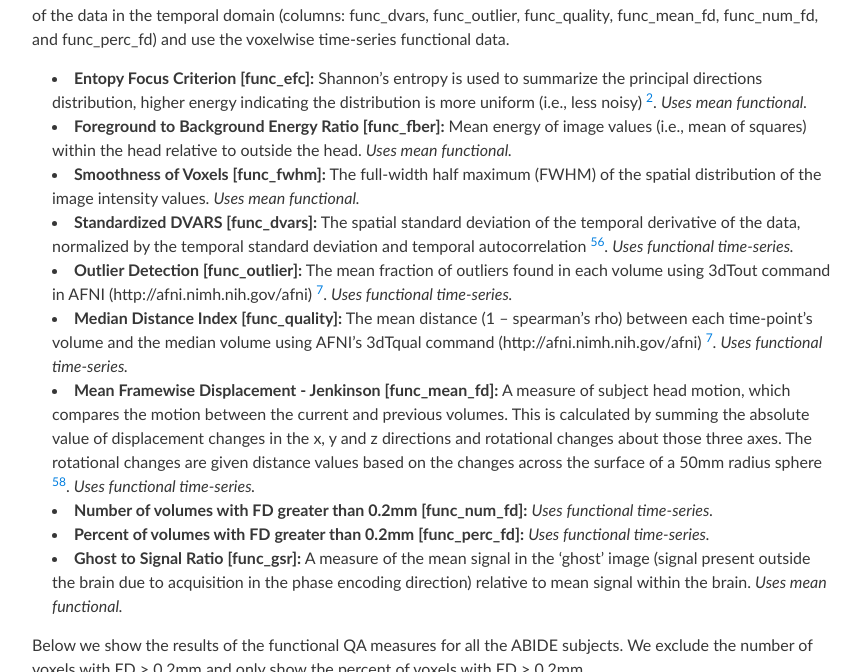
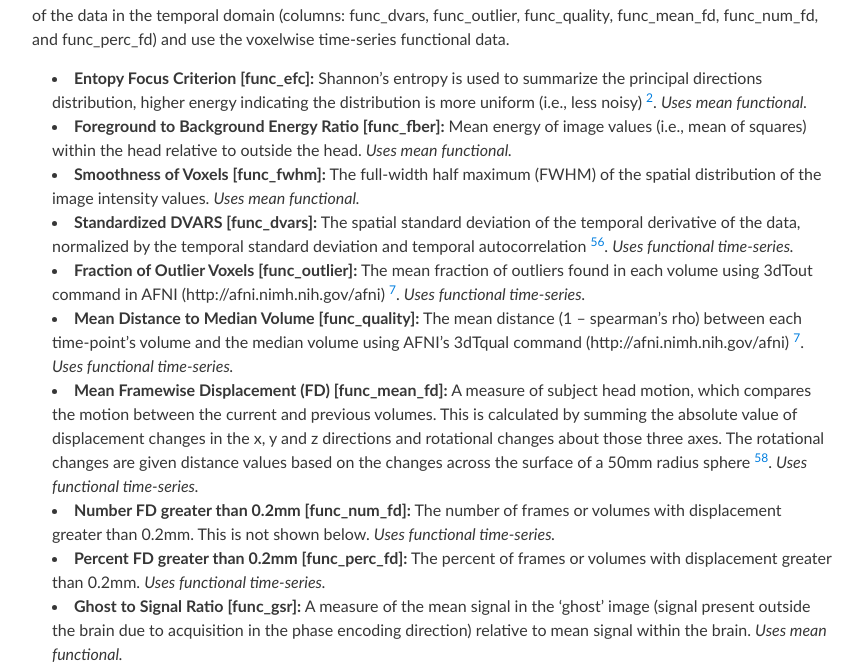
Before and after one commit to preprocessed-connectomes-project/abide, a Jekyll site: the page built from quality_assessment.md, in a window 1280 px wide and 900 px high, scrolled down 3857 px, cut to the strip 0-672 px from the top of the window. Shown: the whole strip, without its empty margins (208-1071 px from the left). Built offline with Jekyll 4.4.1, drawn with Linux system fonts in a browser that asks for light colours; some of the changed text lies outside the part shown.

Commit message:
sync labels between plots and text

```diff
--- a/quality_assessment.md
+++ b/quality_assessment.md
@@ -45,9 +45,9 @@
 * **Contrast to Noise Ratio [anat_cnr]:** Calculated as the mean of the gray matter values minus the mean of the white matter values, divided by the standard deviation of the air values [^1].
 * **Entopy Focus Criterion [anat_efc]:** Shannon’s entropy is used to summarize the principal directions distribution, higher energy indicating the distribution is more uniform (i.e., less noisy) [^2].
 * **Foreground to Background Energy Ratio [anat_fber]:** Mean energy of image values (i.e., mean of squares) within the head relative to outside the head.
-* **Smoothness of Voxels [anat_fwhm]:** The full-width half maximum (FWHM) of the spatial distribution of the image intensity values [^3].
-* **Artifact Detection [anat_qi1]:** The proportion of voxels with intensity corrupted by artifacts normalized by the number of voxels in the background [^4].
-* **Signal-to-Noise Ratio [anat_snr]:** The mean of image values within gray matter divided by the standard deviation of the image values within air (i.e., outside the head) [^1].
+* **Smoothness of Voxels [anat_fwhm]:** The full-width half maximum (FWHM) of the spatial distribution of the image intensity values in terms of voxels (e.g., a value of 3 implies smoothness of 3 voxels) [^3].
+* **Percent of Artifact Voxels [anat_qi1]:** The proportion of voxels with intensity corrupted by artifacts normalized by the number of voxels in the background [^4].
+* **Signal to Noise Ratio [anat_snr]:** The mean of image values within gray matter divided by the standard deviation of the image values within air (i.e., outside the head) [^1].
 
 Below we show the results of the anatomical QA measures for all the ABIDE subjects.
 
@@ -59,9 +59,9 @@
 
 ![Smoothness of Voxels](https://raw.githubusercontent.com/preprocessed-connectomes-project/abide/master/qa/plot/figure/anat-plot4.png "Smoothness of Voxels")
 
-![Artifact Detection](https://raw.githubusercontent.com/preprocessed-connectomes-project/abide/master/qa/plot/figure/anat-plot5.png "Artifact Detection")
+![Percent of Artifact Voxels](https://raw.githubusercontent.com/preprocessed-connectomes-project/abide/master/qa/plot/figure/anat-plot5.png "Percent of Artifact Voxels")
 
-![Signal-to-Noise Ratio](https://raw.githubusercontent.com/preprocessed-connectomes-project/abide/master/qa/plot/figure/anat-plot6.png "Signal-to-Noise Ratio")
+![Signal to Noise Ratio](https://raw.githubusercontent.com/preprocessed-connectomes-project/abide/master/qa/plot/figure/anat-plot6.png "Signal to Noise Ratio")
 
 ### Functional
 
@@ -71,11 +71,11 @@
 * **Foreground to Background Energy Ratio [func_fber]:** Mean energy of image values (i.e., mean of squares) within the head relative to outside the head. _Uses mean functional._
 * **Smoothness of Voxels [func_fwhm]:** The full-width half maximum (FWHM) of the spatial distribution of the image intensity values. _Uses mean functional._
 * **Standardized DVARS [func_dvars]:** The spatial standard deviation of the temporal derivative of the data, normalized by the temporal standard deviation and temporal autocorrelation [^5][^6]. _Uses functional time-series._
-* **Outlier Detection [func_outlier]:** The mean fraction of outliers found in each volume using 3dTout command in AFNI (http://afni.nimh.nih.gov/afni) [^7]. _Uses functional time-series._
-* **Median Distance Index [func_quality]:** The mean distance (1 – spearman’s rho) between each time-point's volume and the median volume using AFNI’s 3dTqual command (http://afni.nimh.nih.gov/afni) [^7]. _Uses functional time-series._
-* **Mean Framewise Displacement - Jenkinson [func_mean_fd]:** A measure of subject head motion, which compares the motion between the current and previous volumes. This is calculated by summing the absolute value of displacement changes in the x, y and z directions and rotational changes about those three axes. The rotational changes are given distance values based on the changes across the surface of a 50mm radius sphere [^5][^8]. _Uses functional time-series._
-* **Number of volumes with FD greater than 0.2mm [func_num_fd]:** _Uses functional time-series._
-* **Percent of volumes with FD greater than 0.2mm [func_perc_fd]:** _Uses functional time-series._
+* **Fraction of Outlier Voxels [func_outlier]:** The mean fraction of outliers found in each volume using 3dTout command in AFNI (http://afni.nimh.nih.gov/afni) [^7]. _Uses functional time-series._
+* **Mean Distance to Median Volume [func_quality]:** The mean distance (1 – spearman’s rho) between each time-point's volume and the median volume using AFNI’s 3dTqual command (http://afni.nimh.nih.gov/afni) [^7]. _Uses functional time-series._
+* **Mean Framewise Displacement (FD) [func_mean_fd]:** A measure of subject head motion, which compares the motion between the current and previous volumes. This is calculated by summing the absolute value of displacement changes in the x, y and z directions and rotational changes about those three axes. The rotational changes are given distance values based on the changes across the surface of a 50mm radius sphere [^5][^8]. _Uses functional time-series._
+* **Number FD greater than 0.2mm [func_num_fd]:** The number of frames or volumes with displacement greater than 0.2mm. This is not shown below. _Uses functional time-series._
+* **Percent FD greater than 0.2mm [func_perc_fd]:** The percent of frames or volumes with displacement greater than 0.2mm. _Uses functional time-series._
 * **Ghost to Signal Ratio [func_gsr]:** A measure of the mean signal in the ‘ghost’ image (signal present outside the brain due to acquisition in the phase encoding direction) relative to mean signal within the brain. _Uses mean functional._
 
 Below we show the results of the functional QA measures for all the ABIDE subjects. We exclude the number of voxels with FD > 0.2mm and only show the percent of voxels with FD > 0.2mm.
```
